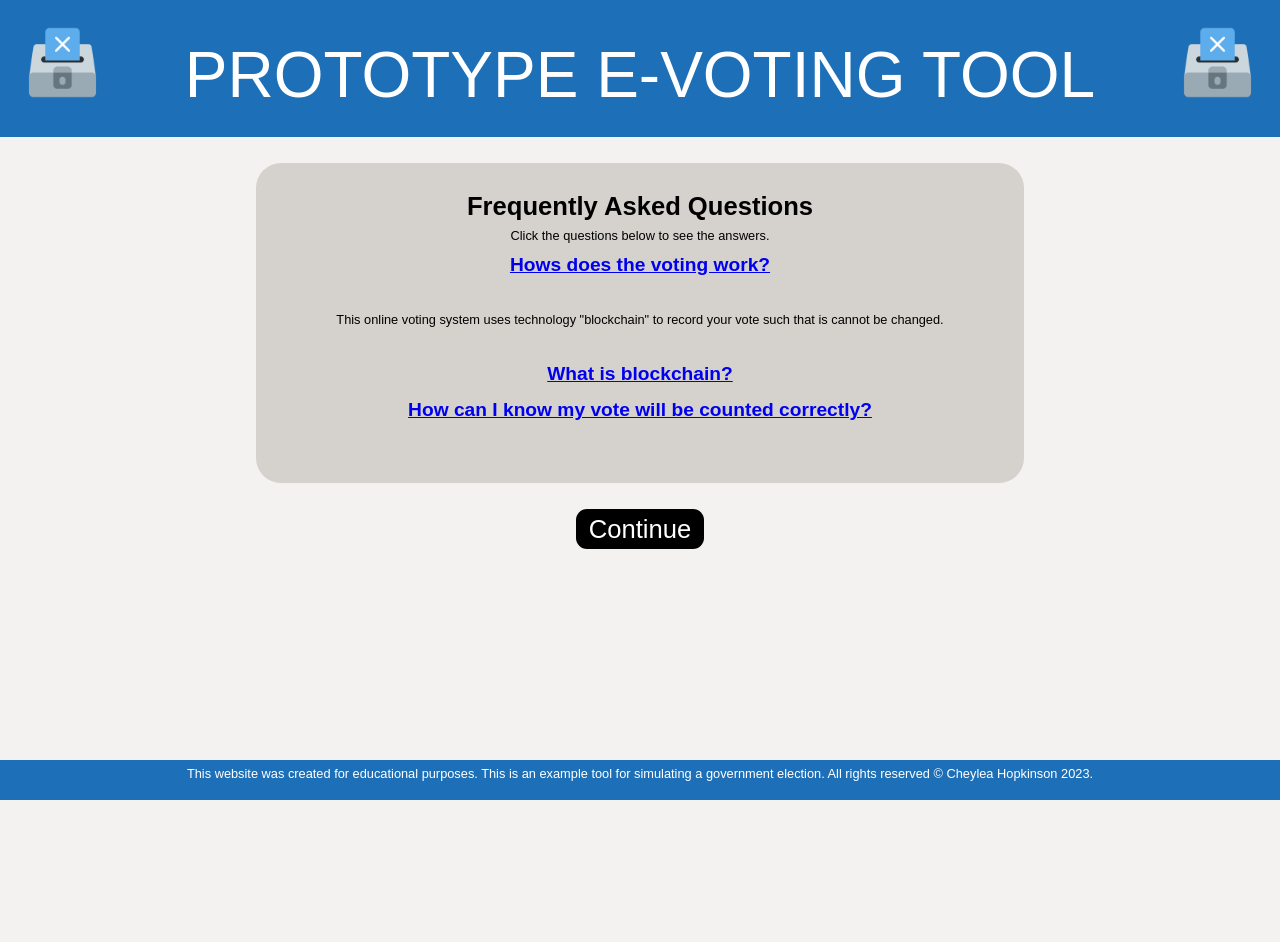
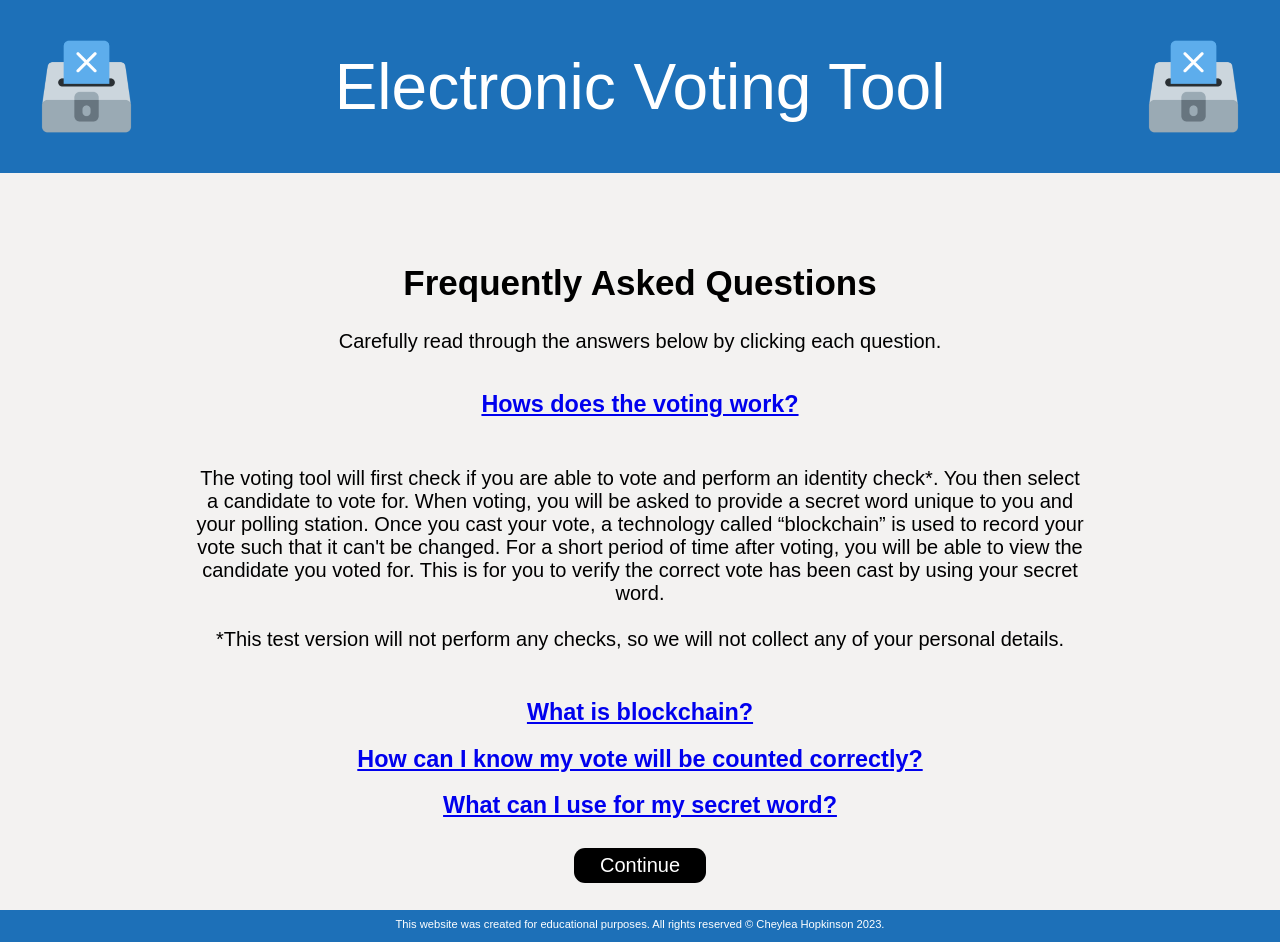
Before and after one commit to cheylea/selfverification-evoting, a Flask app: page /faqs in a window 1280 px wide, after a click on "Hows does the voting work?". Before the commit the page ends 800 px from the top, so only its background shows below. Run offline with Flask 2, Linux system fonts and the light colour scheme.

Commit message:
Fixed front end and added front end features

```diff
--- a/static/css/stylesheet.css
+++ b/static/css/stylesheet.css
@@ -27,6 +27,7 @@
   body {
     background-color: #F3F2F1;
     font-family: Arial, sans-serif;  /* Set standard font for entire website */
+    font-size: calc(15px + 0.390625vw);
   }
 
 
@@ -35,12 +36,12 @@
   ––––––––––––––––––––––––––––––––––––––––––––––––––-------------------- */
   .header {
     display: flex;
-    padding: 2%;
+    padding: 3%;
     background: #1D70B8;
     text-align: center;
-    margin-bottom: 2%;
+    margin-bottom: 5%;
+  }
 
-  }
   .header h1 {
     color: white;
     font-size: 5vw;
@@ -50,8 +51,8 @@
     margin-top: 1%;
   }
   .header img {
-    width: 6%;
-    height: 6%;
+    width: 8%;
+    height: 8%;
     float: left;
   }
 
@@ -62,19 +63,16 @@
     padding: 2%;
     border-width: 5%;
     border-radius: 25px;
-    width: 60%;
-    height: 25vw;
-    background: #D5D1CD;
+    width: 80%;
     text-align: center
+  }
+
+  .middle h1 {
+    color: black;
+    font-size: calc(30px + 0.390625vw);
 
   }
-  .middle h1 {
-    color: black;
-    font-size: 2vw;
-    margin: 0.5%;
-  }
   .middle p {
-    font-size: 1vw;
     padding: 4%;
   }
 
@@ -91,6 +89,10 @@
     padding: 1%
   }
 
+  .middle select {
+    padding: 1%
+  }
+
      /* 2. Button syling
   ––––––––––––––––––––––––––––––––––––––––––––––––––-------------------- */
   .button {
@@ -99,8 +101,7 @@
     border-radius: 11px;
     font-family: Arial;
     color: #ffffff;
-    font-size: 2vw;
-    padding: 0.5vw 1vw 0.5vw 1vw;
+    padding: 0.5vw 2vw 0.5vw 2vw;
     text-decoration: none;
     text-align: center;
   }
@@ -113,39 +114,114 @@
     text-decoration: none;
   }
 
+     /* 2. HTML Input Styling
+  ––––––––––––––––––––––––––––––––––––––––––––––––––-------------------- */
+
   input[type=submit] {
+    margin: auto;
+    margin-top: 1%;
+    margin-bottom: 1%;
     border-radius: 11px;
     font-family: Arial;
     color: #ffffff;
-    font-size: 2vw;
-    padding: 0.5vw 1vw 0.5vw 1vw;
+    padding: 0.5vw 2vw 0.5vw 2vw;
     text-decoration: none;
     text-align: center;
     background: #000000;
     text-decoration: none;
+    font-size: calc(15px + 0.390625vw);
+    display: block;
   }
+
   input[type=submit]:hover {
     background: #1d70b8;
     text-decoration: none;
   }
 
+  input[type=text] {
+    font-size: calc(15px + 0.390625vw);
+  }
+
+  /*input[type=radio] {
+    box-sizing: border-box;
+    appearance: none;
+    background: white;
+    outline: 2px solid #333;
+    border: 3px solid white;
+    width: calc(40px + 0.390625vw);
+    height: calc(40px + 0.390625vw);
+  }
+
+  /* using https://www.sliderrevolution.com/resources/styling-radio-buttons/ */
+  .custom-radios div {
+    display: inline-block;
+    text-align: left;
+    width: calc(800px + 0.390625vw);
+    margin: auto;
+  }
+
+  .custom-radios input[type="radio"] {
+    display: none;
+  }
+  .custom-radios input[type="radio"] + label {
+    color: black;
+    font-family: Arial, sans-serif;
+    font-size: calc(15px + 0.390625vw);
+  }
+  .custom-radios input[type="radio"] + label span {
+    display: inline-block;
+    box-sizing: border-box;
+    appearance: none;
+    width: calc(40px + 0.390625vw);
+    height: calc(40px + 0.390625vw);
+    vertical-align: middle;
+    cursor:  url('pencil_cursor.ico'), auto;
+    outline: 2px solid black;
+    background: white;
+    background-repeat: no-repeat;
+    background-position: center;
+    margin-right: 1.5%;
+  }
+  .custom-radios img {
+    opacity: 0;
+    transition: all 0.3s ease;
+    width: calc(40px + 0.390625vw);
+    height: calc(40px + 0.390625vw);
+  }
+  .custom-radios input[type="radio"] + label span img {
+    opacity: 0;
+    transition: all 0.3s ease;
+  }
+  .custom-radios input[type="radio"]:checked + label span img {
+    opacity: 1;
+  }
 
   /* 8. Styling for the footer of website
   –––––––––––––––––––––––––––––––––––––––––––––––––– */
+  .page-container {
+    position: relative;
+    min-height: 100vh;
+  }
+
+  .content-wrap {
+    padding-bottom: 2rem;    /* Footer height */
+  }
+
   .footer {
+    position: absolute;
+    bottom: 0;
+    left: 0;
     width: 100%;
-    height: 5%;
+    height: 2rem;            /* Footer height */
+    background-color: #1D70B8;
     text-align: center;
-    background-color: #1D70B8;
-    position: fixed;
-    left: 0;
-    bottom: 0;
   }
+
   .footer p {
-    padding-top: 0.5%;
-    padding-bottom: 0.5%;
+    padding-top: 0.5rem;
+    padding-bottom: 0.5rem;
     color: white;
-    font-size: 1vw;
+    font-size: 0.7rem;
   }
 
   /* 9. FAQ Styling
@@ -167,7 +243,6 @@
     display:block;
   }
   div#faqs h3 {
-    font-size: 1.5vw;
     padding: 1%;
     font-weight: bold;
   }
--- a/templates/1_index.html
+++ b/templates/1_index.html
@@ -12,42 +12,54 @@
          <link rel= "stylesheet" type= "text/css" href= "{{ url_for('static',filename='css/stylesheet.css') }}">
          <!-- Favicon
             –––––––––––––––––––––––––––––––––––––––––––––––––– -->
-         <link rel="icon" type="image/png" href="{{ url_for('static', filename='images/favicon.png') }}">
+         <link rel="icon" type="image/png" href="{{ url_for('static', filename='images/ballot_box.png') }}">
     <meta charset="UTF-8">
     <meta name="viewport" content="width=device-width, initial-scale=1.0">
     <title>Home</title>
 </head>
 <body>
+    <div class="page-container">
+      <div class="content-wrap">
+
         <!-- Page Header -->
         <div class="header">
-        <img src="{{ url_for('static', filename='images/favicon-large.png') }}" alt="Ballot box with Ballot" style="float: left;">
-        <h1>PROTOTYPE E-VOTING TOOL</h1>
-        <img src="{{ url_for('static', filename='images/favicon-large.png') }}" alt="Ballot box with Ballot" style="float: right;">
+          <img src=
+          "{{url_for('static',filename='images/ballot_box_large.png')}}" alt=
+          "Ballot box with Ballot" style="float: left;" />
+
+            <h1>Electronic Voting Tool</h1>
+
+          <img src=
+          "{{url_for('static',filename='images/ballot_box_large.png')}}" alt=
+          "Ballot box with Ballot" style="float: right;" />
         </div>
 
         {% block content %}
+
         <div class="middle">
           <h1>Welcome</h1>
-        <br>
-        <br>
-        <p>You have been invited to take part in a research study involving the review of an IT application and filling out a survey questionnaire.
-            As part of this survey, you have been asked to test out a prototype of a new evoting tool.
-            You can exit the tool at any time by closing the window. Please note that if not completing the test we will be unable to use your survey answers.
-        </p>
-    </div>
+
+          <p>You have been invited to take part in a research study involving the review of
+          an IT application and filling out a survey questionnaire. As part of this survey,
+          you have been asked to test out a prototype of a new electronic voting tool. You
+          can exit the tool at any time by closing the window. Please note that if not
+          completing the test we will be unable to use your survey answers.</p>
+
           <div class="middle-button">
             <div class="button">
-            <a href="/faqs" class="button">Continue</a>
+              <a href="/faqs" class="button">Continue to Test</a>
             </div>
           </div>
+        </div>
+
         {% endblock %}
 
         <!-- Page Footer -->
         <div class="footer">
-        <p>
-            This website was created for educational purposes. This is an example tool for simulating a government election. All rights reserved © Cheylea Hopkinson 2023.
-        </p>
+          <p>This website was created for educational purposes. All rights reserved &#169; Cheylea Hopkinson
+          2023.</p>
         </div>
-
+      </div>
+    </div>
   </body>
   </html>
--- a/templates/2_faqs.html
+++ b/templates/2_faqs.html
@@ -3,28 +3,49 @@
 {% block content %}
 <div class="middle">
     <h1>Frequently Asked Questions</h1>
+    <br>
     <p style="padding: 0.5%;">
-        Click the questions below to see the answers.
+        Carefully read through the answers below by clicking each question.
     </p>
+    <br>
     <div id='faqs'>
         <h3><a href="#faq1" class="nav-tab tab1">Hows does the voting work?</a></h3>
-        <p id='faq1' class='faq1'>This online voting system uses technology "blockchain" to record your vote such that is cannot be changed.</p>
+        <p id='faq1' class='faq1'>The voting tool will first check if you are able to vote and perform an identity check*.
+            You then select a candidate to vote for. When voting, you will be asked to provide a secret word unique to you
+            and your polling station. Once you cast your vote, a technology called “blockchain” is used to record your
+            vote such that it can't be changed.  For a short period of time after voting, you will be able to view
+            the candidate you voted for. This is for you to verify the correct vote has been cast by using your secret word.
+            <br>
+            <br>
+            *This test version will not perform any checks, so we will not collect any of your personal details.</p>
     </div>
     <div id='faqs'>
         <h3><a href="#faq2" class="nav-tab nav-tab-active tab2">What is blockchain?</a></h3>
-          <p id='faq2' class='faq2'>Blockchain is a way of storing data in a chain that is linked together through a unique id. When data is stored,
-            it is broadcast to many places storing data using what is known as a peer to peer network. This means many people are able to see and view
-            the data stored when your vote is collected.</p>
+          <p id='faq2' class='faq2'>Blockchain is a way of storing data. Pieces of data are stored in “blocks”.
+            Once stored, they cannot be changed. Each block contains data that can connect it to the previous block.
+            This means data is stored as a chain of block data that only has one order. Votes are collected without
+            your personal data. Instead, a secret word of your choosing is used to maintain the anonymity of your vote.
+            When storing the blocks, these are published in multiple places. This means people will be able to see and
+            view the data stored when your vote is collected. </p>
     </div>
     <div id='faqs'>
         <h3><a href="#faq3" class="nav-tab tab3">How can I know my vote will be counted correctly?</a></h3>
-          <p id='faq3' class='faq3'>This tool provides a self verification system whereby you can check your vote for a short period of time after voting.</p>
+          <p id='faq3' class='faq3'>Blockchain data cannot be changed. Once your vote is stored that is the
+            vote that will be counted. This tool allows you to view your vote after it is stored. This is so you can
+            verify the person you voted for is what will be counted. This is only available up to five minutes after
+            you cast your vote and will require you to remember your secret word.</p>
+    </div>
+
+    <div id='faqs'>
+        <h3><a href="#faq4" class="nav-tab tab4">What can I use for my secret word?</a></h3>
+          <p id='faq4' class='faq4'>You can use a word or phrase up to 15 letters. However, you can't use any names of other
+            voters or addresses. You also can't use a word that has already been used by another voter at your poll station.
+            Try to choose something easy to remember. If you forget your secret word you will not be able to see your vote.</p>
         </div>
 
+        <div class="button">
+            <a href="/checkeligibility" class="button">Continue</a>
+        </div>
 </div>
-<div class="middle-button">
-    <div class="button">
-        <a href="/checkeligibility" class="button">Continue</a>
-    </div>
-</div>
+
 {% endblock %}
--- a/templates/5_verifyid.html
+++ b/templates/5_verifyid.html
@@ -2,14 +2,14 @@
 
 {% block content %}
 <div class="middle">
-    <h1>Verify Identification</h1>
+    <h1>Identification Check</h1>
     <p>At this stage, you would be asked to provide your photo identification and take a live photo of yourself.
     For the purposes of this test, test credentials {{ name }} will automatically pass the identification check.
     </p>
 </div>
 <div class="middle-button">
     <div class="button">
-        <a href="/enterword/{{ pollnumber }}" class="button">Verify Identity</a>
+        <a href="/enterword/{{ pollnumber }}" class="button">Check Identity</a>
     </div>
 </div>
 {% endblock %}
--- a/templates/8_complete.html
+++ b/templates/8_complete.html
@@ -3,12 +3,12 @@
 {% block content %}
 <div class="middle">
     <h1>Complete</h1>
-    <p>Vote cast!
+    <p>Your vote has been cast!
     </p>
 </div>
 <div class="middle-button">
     <div class="button">
-        <a href="/verify" class="button">Click here to continue to vote verification</a>
+        <a href="/verify" class="button">Click here to continue to check your vote</a>
     </div>
 </div>
 {% endblock %}
--- a/templates/9_verify.html
+++ b/templates/9_verify.html
@@ -4,8 +4,8 @@
 <div class="middle">
     <h1>Verify your vote</h1>
     <form action="{{ url_for('fetchvote', pollstation=pollstation, secretword = secretword) }}", method="post">
-    <p>You are able to view your vote on the public ledger by entering your secret word for a short period of time after submitting. </p>
-    <p style = "color: red; font-weight: bold">{{ errormessage }}</p>
+    <p>You are able to view your vote by entering your secret word for a short period of time after submitting. </p>
+    <p style = "color: red; font-weight: bold; padding: 2%">{{ errormessage }}</p>
         <label for="sword">Enter your secret word:</label><br>
         <br>
         <input type="text" id="sword" name="sword" style="text-transform:uppercase" maxlength="15"><br>
```
Also changed, not shown: templates/10_seevote.html (+8 -6 lines), templates/3_checkeligibility.html (+11 -9 lines), templates/6_enterword.html (+6 -5 lines), templates/7_vote.html (+16 -3 lines), databases_test/voters.db, databases_test/votes.db, static/css/pencil_cursor.ico (added), static/images/ballot_box.png (renamed from static/images/favicon.png), static/images/ballot_box_large.png (renamed from static/images/favicon-large.png), static/images/cross.svg (added), static/images/placeholder.png (deleted). Lines whose indentation alone changed are shown as unchanged.
